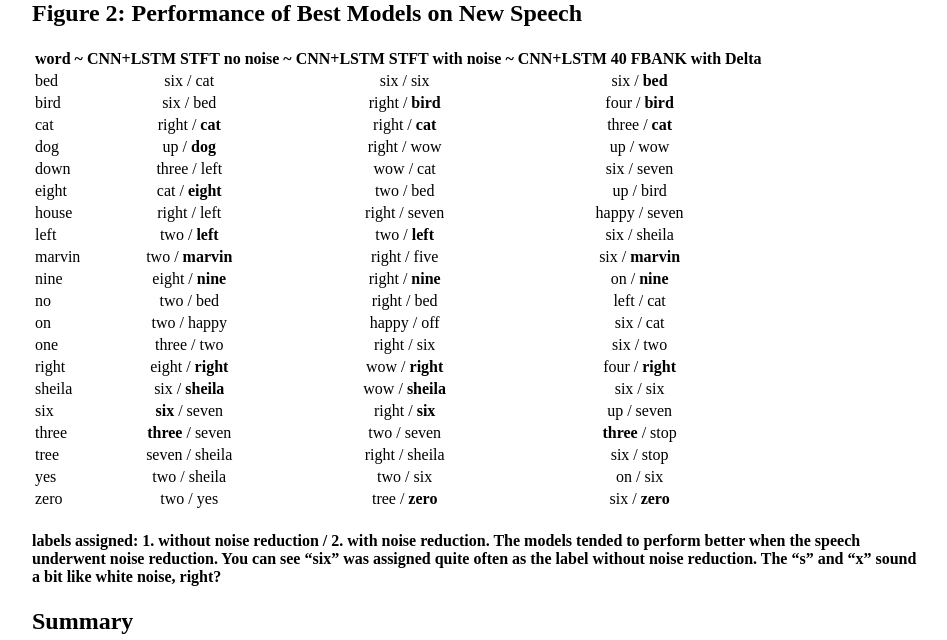
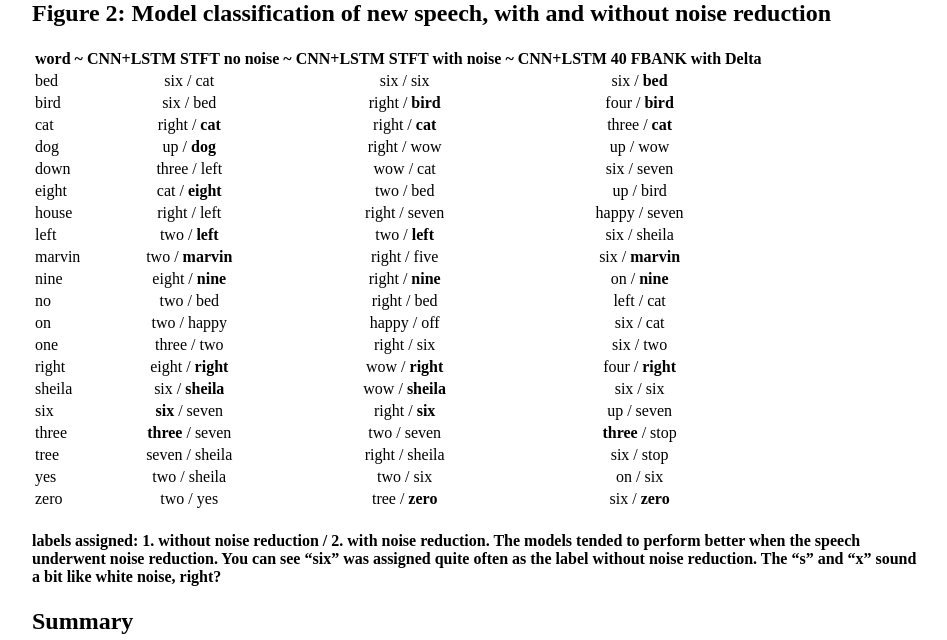
Before and after one commit to a-n-rose/a-n-rose.github.io, a Jekyll site: the page built from _posts/2019-02-17-comparing-features-and-models-deep-learning-and-speech.md, in a window 1280 px wide and 900 px high, scrolled down 3001 px, cut to the strip 260-900 px from the top of the window. Shown: the whole strip, without its empty margins (160-1107 px from the left). Built offline with Jekyll 4.4.1, drawn with Linux system fonts in a browser that asks for light colours.

Commit message:
clarified table for new speech classifcation

```diff
--- a/_posts/2019-02-17-comparing-features-and-models-deep-learning-and-speech.md
+++ b/_posts/2019-02-17-comparing-features-and-models-deep-learning-and-speech.md
@@ -66,7 +66,7 @@ Durations of Feature Extraction and Best Model Performance
 
 ![Imgur](https://i.imgur.com/ATayHgw.png?1)
 
-## Figure 2: Performance of Best Models on New Speech
+## Figure 2: Model classification of new speech, with and without noise reduction
 
 | word ~| CNN+LSTM STFT no noise ~| CNN+LSTM STFT with noise ~| CNN+LSTM 40 FBANK with Delta |
 |:----|:----:|:----:|:---:|
```
